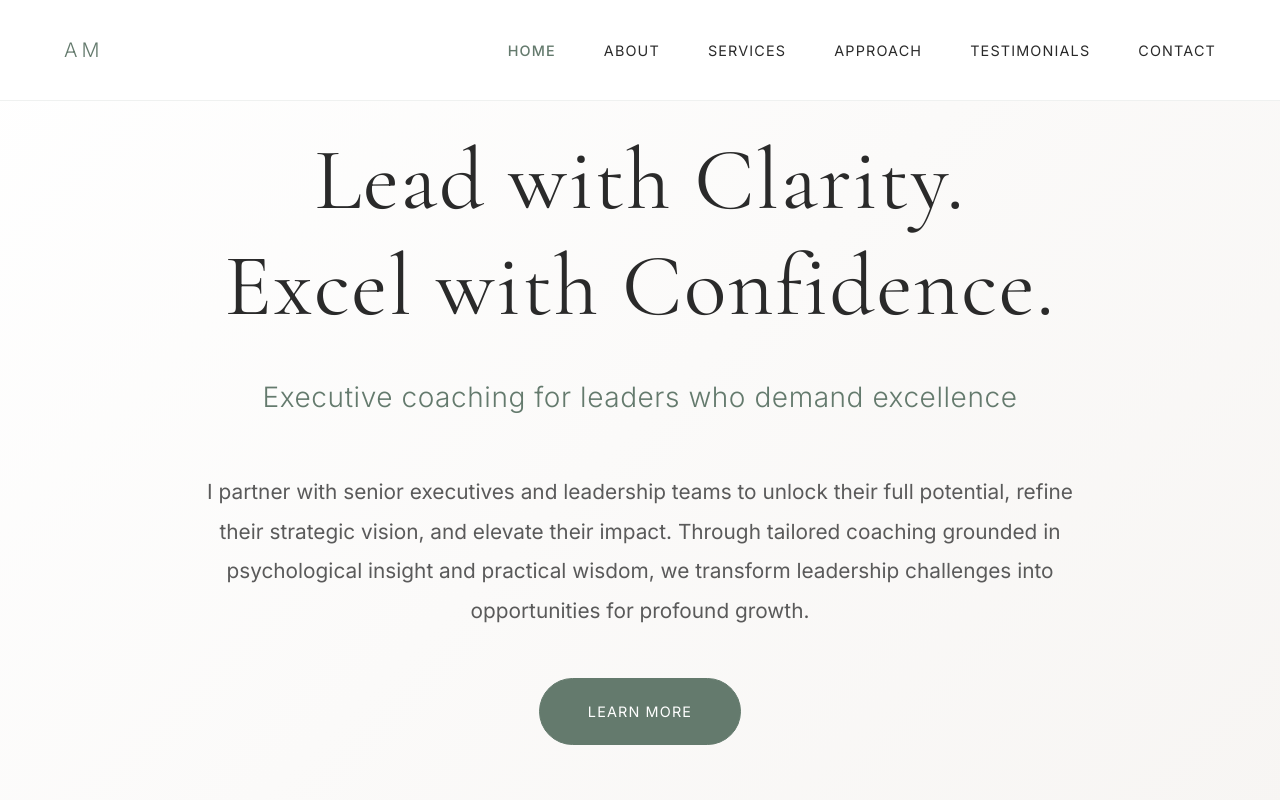
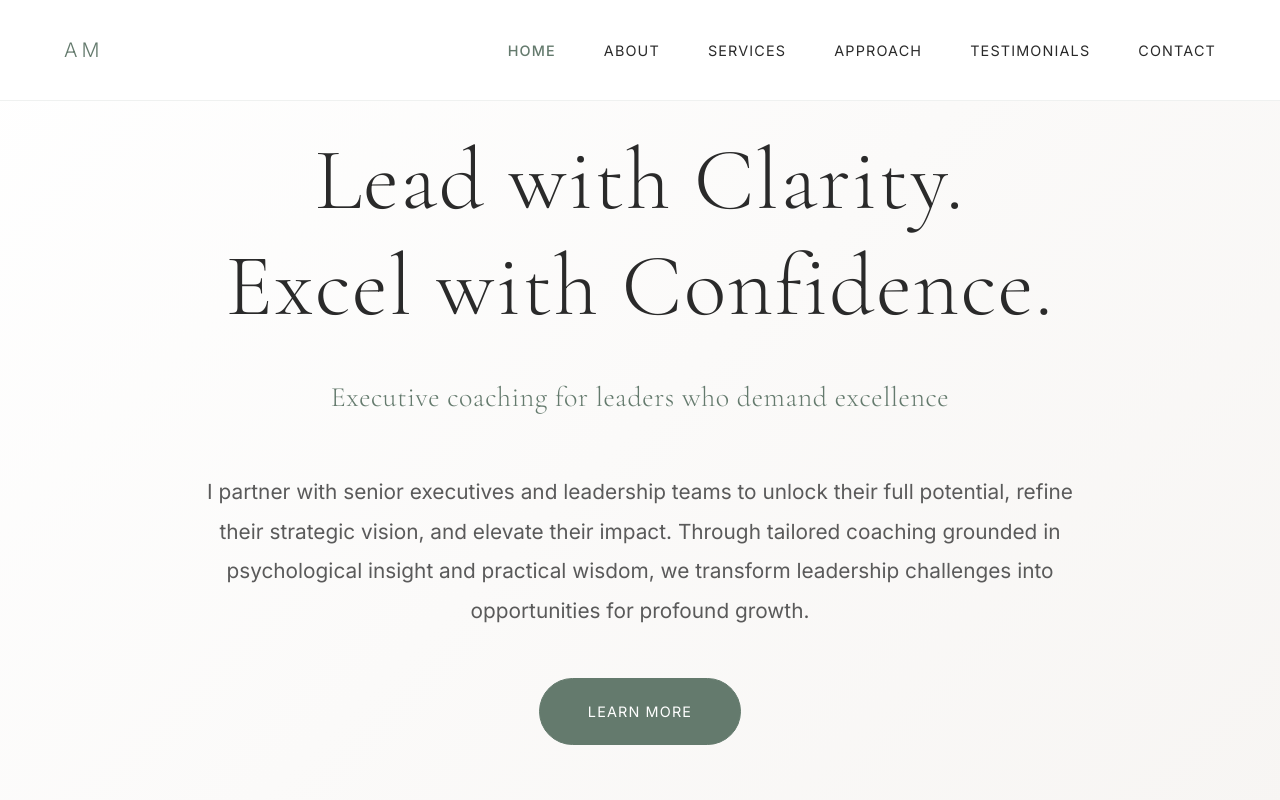
Before and after one commit to jumaanebey/AM-site, a plain HTML site: page index.html in a window 1280 px wide. Shown: the top 800 px of the page. Drawn offline with nearby package versions, Linux system fonts and the light colour scheme.

Commit message:
Make h1 headers lighter and update tagline font
- Reduce h1 font-weight from 400 to 300 (less bold)
- Change tagline to Cormorant Garamond to match headers
- Maintain tagline size, just matching the elegant serif style
- Applied across all pages for consistency

🤖 Generated with Claude Code

Co-Authored-By: Claude <noreply@anthropic.com>

```diff
--- a/index.html
+++ b/index.html
@@ -34,7 +34,7 @@
         /* Typography */
         h1 {
             font-family: 'Cormorant Garamond', serif;
-            font-weight: 400;
+            font-weight: 300;
             letter-spacing: 0.02em;
             line-height: 1.2;
             font-size: clamp(3rem, 8vw, 5.5rem);
@@ -132,7 +132,7 @@
             color: var(--pine-green);
             font-style: normal;
             margin-bottom: 3rem;
-            font-family: 'Inter', sans-serif;
+            font-family: 'Cormorant Garamond', serif;
             font-weight: 300;
             letter-spacing: 0.02em;
         }
```
